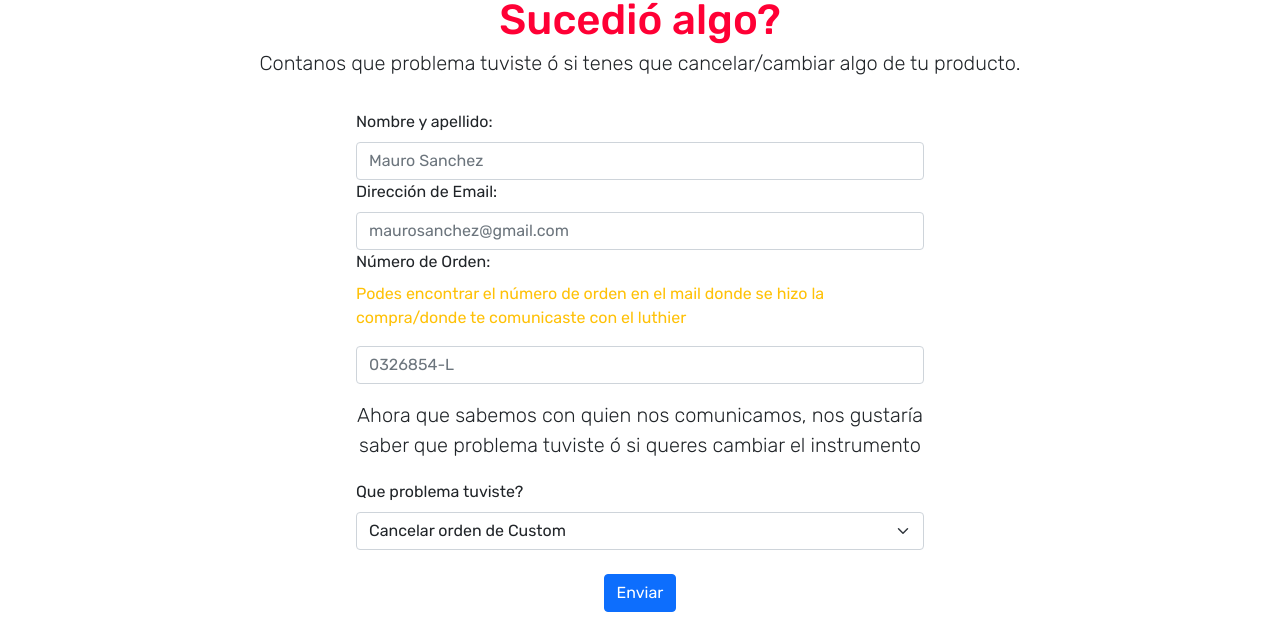
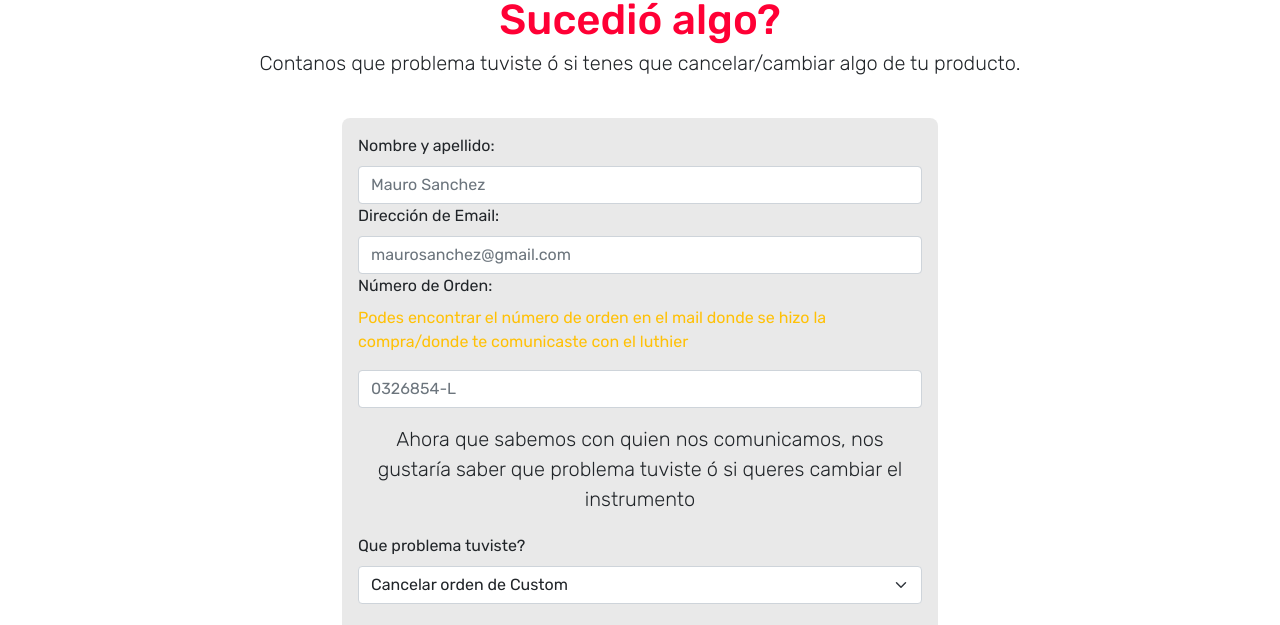
Before and after one commit to TimmyJonesP/Entregafinal-CH-DW, a website: page pages/soporte.html in a window 1280 px wide. Shown: the part 870-1495 px from the top of the page. Drawn offline with nearby package versions, Linux system fonts and the light colour scheme.

Commit message:
ENTREGA FINAL

```diff
--- a/pages/soporte.html
+++ b/pages/soporte.html
@@ -75,7 +75,7 @@
             </div>
             <div class="cont-2">
                 <h3 class="text-danger">No soy de Argentina, realizan envíos?</h3>
-                <p>Si, envíos a todo el mundo.<span class="text-warning"> Puede ser envío Naval ó Aereo mediante aereolinea.</span>Luego, dependiendo donde se recibirá el producto se deberá coordinar con la mensajería del país ó con una mensajería privada.</p>
+                <p>Si, envíos a todo el mundo.<span class="text-warning"> Puede ser envío Naval ó Aereo mediante aereolinea.</span> Luego, dependiendo donde se recibirá el producto se deberá coordinar con la mensajería del país ó con una mensajería privada.</p>
             </div>
             <div class="cont-3">
                 <h3 class="text-danger">Cómo es el procedimiento para un instrumento "Custom"?</h3>
@@ -102,10 +102,10 @@
                     <p class="lead">Contanos que problema tuviste ó si tenes que cancelar/cambiar algo de tu producto.</p>
                 </div>
             </div>
-            <div class="row justify-content-center mx-5">
+            <div class="row justify-content-center mx-1">
 
                 <div class="col-lg-6">
-                    <form>
+                    <form class="form">
                         <label for="name" class="form-label">Nombre y apellido:</label>
                         <input type="text" class="form-control" id="name" placeholder="Mauro Sanchez">
 
--- a/scss/footer.scss
+++ b/scss/footer.scss
@@ -1,7 +1,9 @@
 footer{
+
     --bs-bg-opacity: 1;
     background-color: black;
     padding: 1rem 0rem;
+    bottom: 0px;
     div a{
         list-style-type: none;
         text-decoration: none;
--- /dev/null
+++ b/scss/forms.scss
@@ -0,0 +1,5 @@
+.form{
+    background-color: rgba(173, 173, 173, 0.268);
+    padding: 1rem;
+    margin: 0.5rem;
+    border-radius: 0.5em;}
--- a/scss/main.scss
+++ b/scss/main.scss
@@ -18,6 +18,7 @@
 @import "mq-tab";
 @import "mq-lp";
 @import "hov";
+@import "forms";
 
 /* Variable */
 
```
Also changed, not shown: pages/custom-shop.html (+1 -1 lines), pages/permuta.html (+2 -2 lines), stylesheets/main.css.
